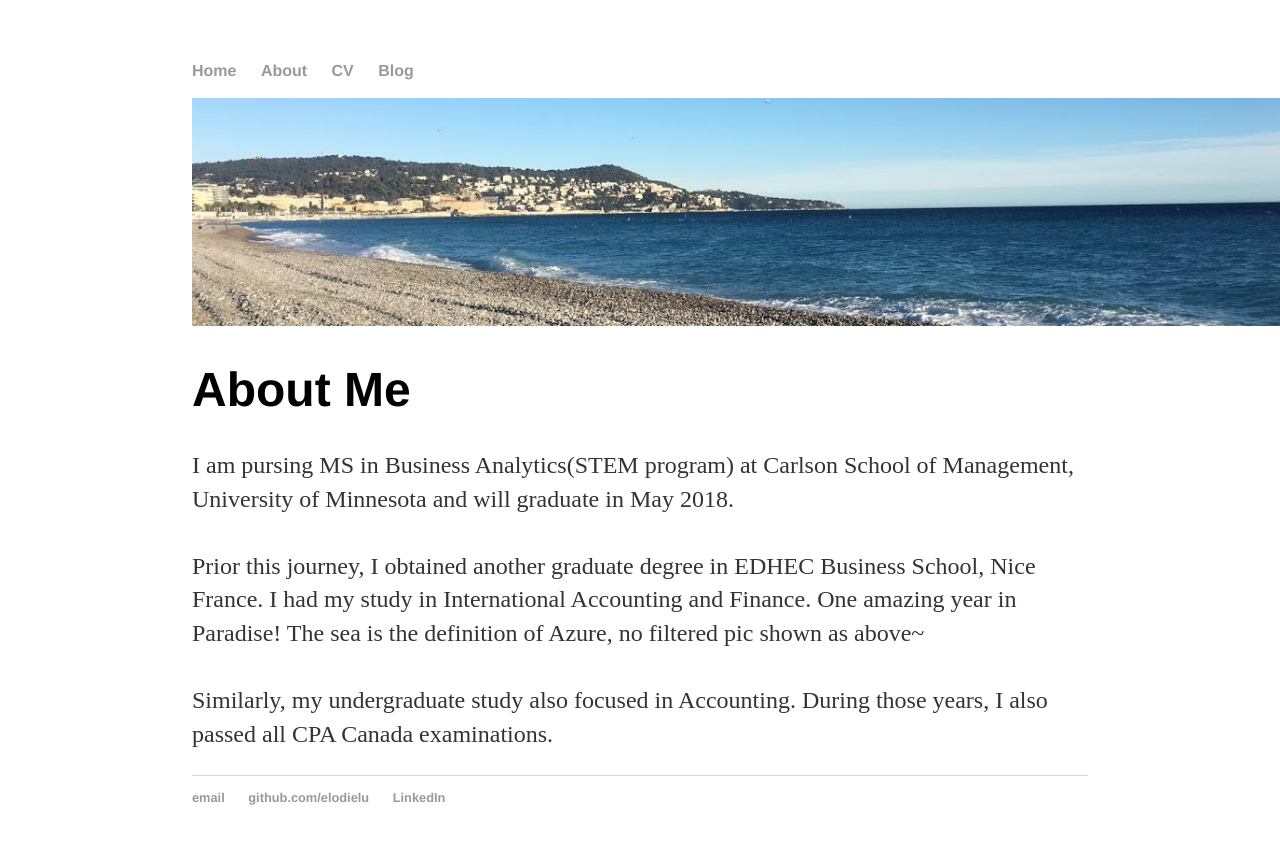
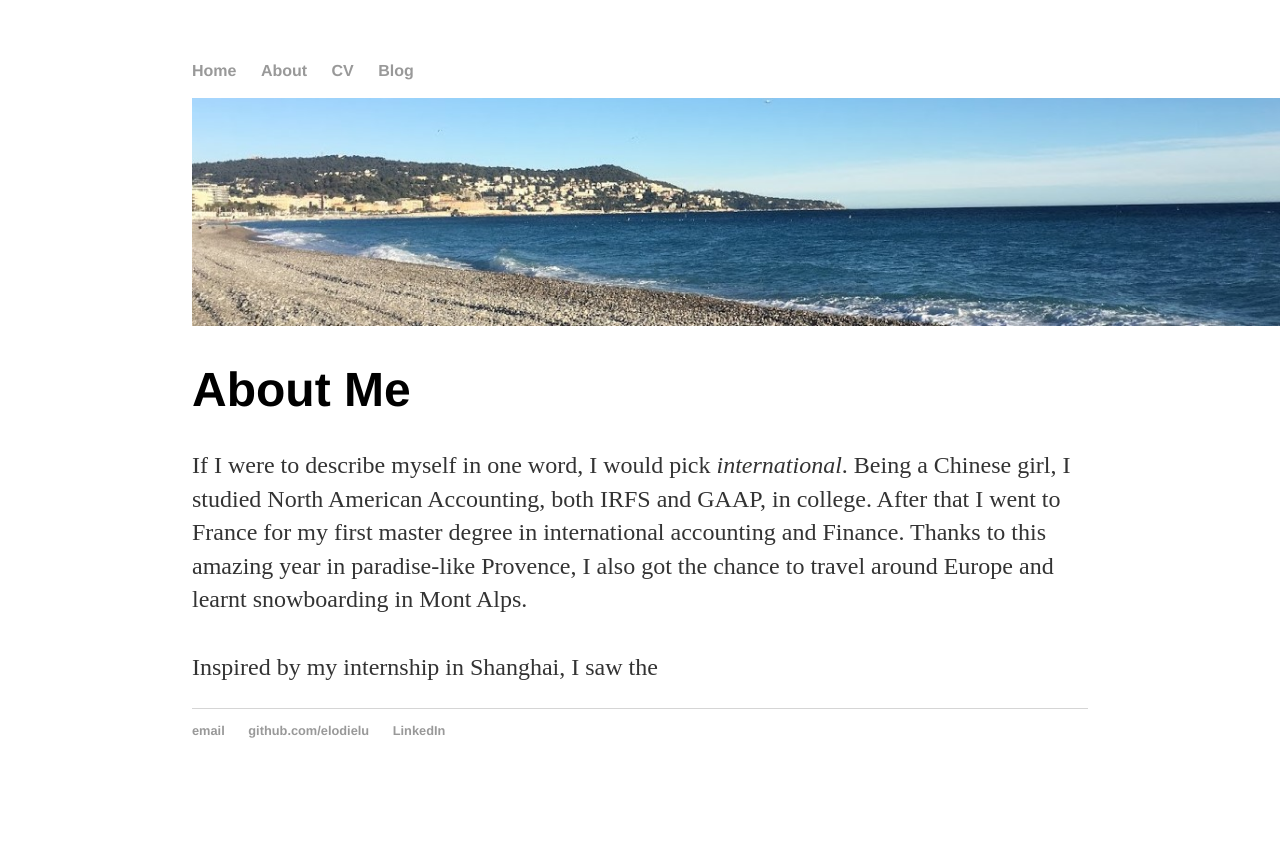
Before and after one commit to elodielu/elodielu.github.io, a Jekyll site: the page built from about/index.html, in a window 1280 px wide. Shown: the top 844 px of the page. Built offline with Jekyll 4.4.1, drawn with Linux system fonts in a browser that asks for light colours.

Commit message:
Update index.html

```diff
--- a/about/index.html
+++ b/about/index.html
@@ -7,9 +7,9 @@ title: About Bingjie Lu
 			<img src="/picture/Nice.jpg" width="1100">
 
 			<h1>About Me</h1>
-			<p>I am pursing MS in Business Analytics(STEM program) at Carlson School of Management, University of Minnesota and will graduate in May 2018. <br><br>
-			Prior this journey, I obtained another graduate degree in EDHEC Business School, Nice France. I had my study in International Accounting and Finance. One amazing year in Paradise! The sea is the definition of Azure, no filtered pic shown as above~ <br><br>
-			Similarly, my undergraduate study also focused in Accounting. During those years, I also passed all CPA Canada examinations.</p>
+			<p>If I were to describe myself in one word, I would pick <em>international</em>. Being a Chinese girl, I studied North American Accounting, both IRFS and GAAP, in college. After that I went to France for my first master degree in international accounting and Finance. Thanks to this amazing year in paradise-like Provence, I also got the chance to travel around Europe and learnt snowboarding in Mont Alps. <br><br>
+			Inspired by my internship in Shanghai, I saw the
+			</p>
 
 
 		</div>
```
